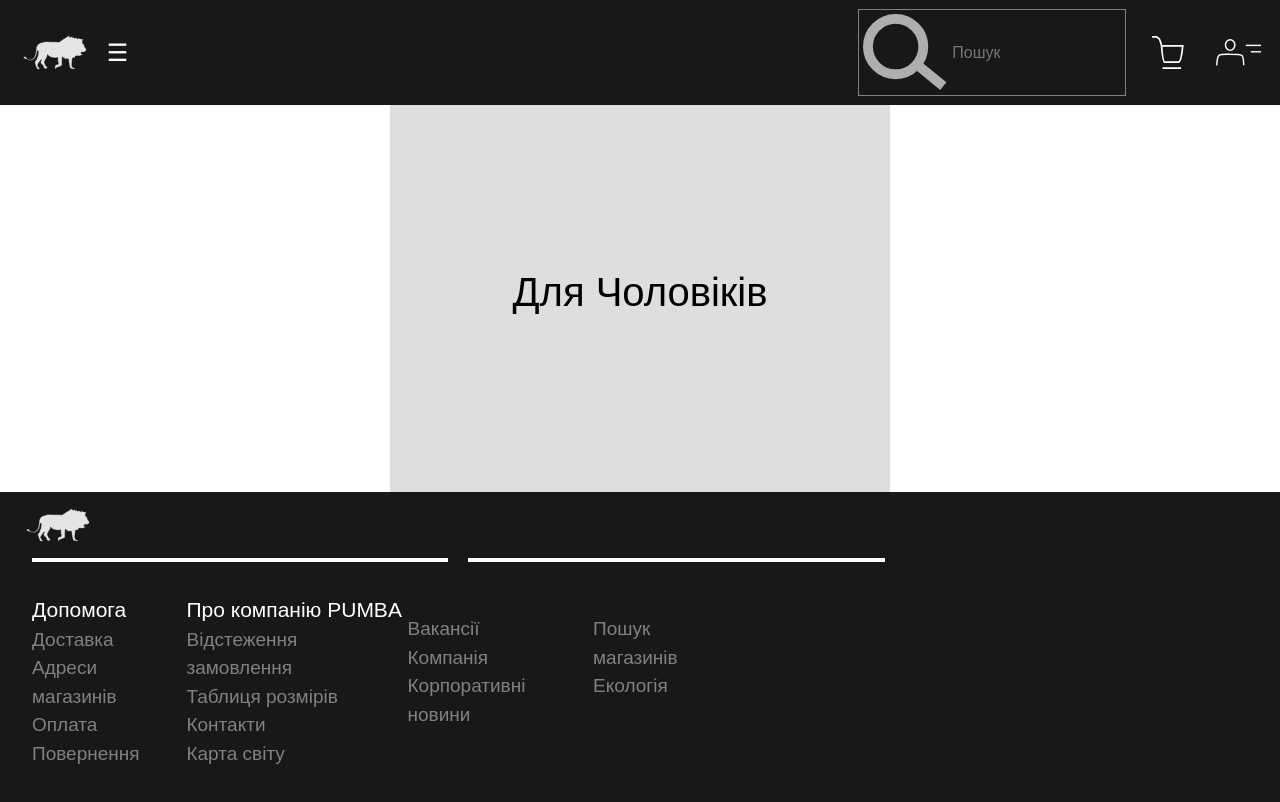
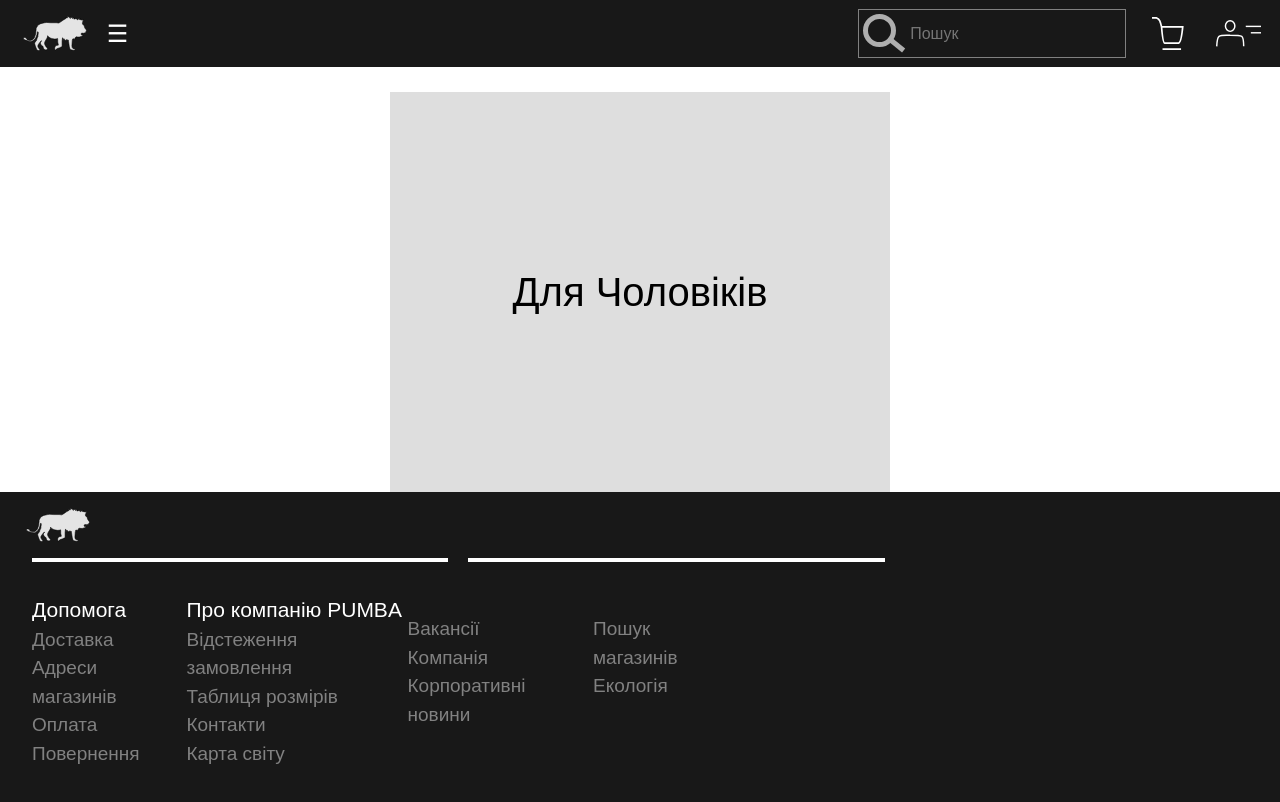
Before and after one commit to Pe4er23/Pumba, a plain HTML site: page pages/oneMorePage.html in a window 1280 px wide. Drawn offline with nearby package versions, Linux system fonts and the light colour scheme.

Commit message:
Update index.css

```diff
--- a/index.css
+++ b/index.css
@@ -81,8 +81,8 @@ ul, li {
     align-items: center;
 }
 .lupa {
-    width: 50%;
     color: #aaaaaa;
+    font-size: 32px !important;
 }
 .header_label {
     display:flex;
```
